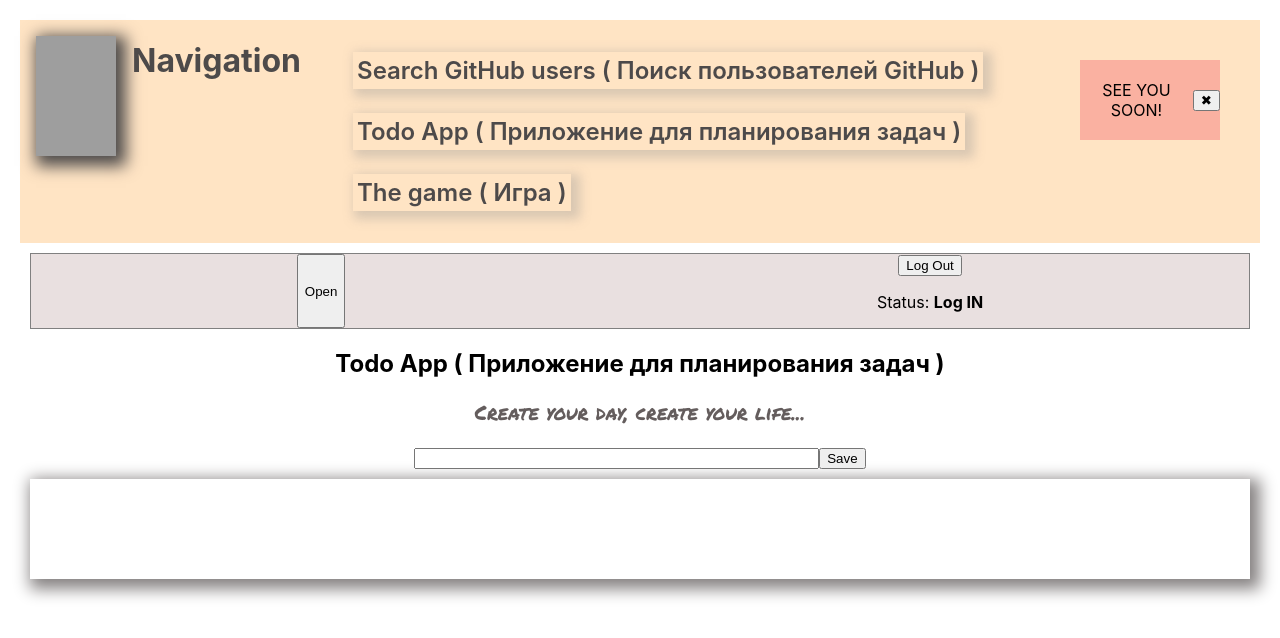
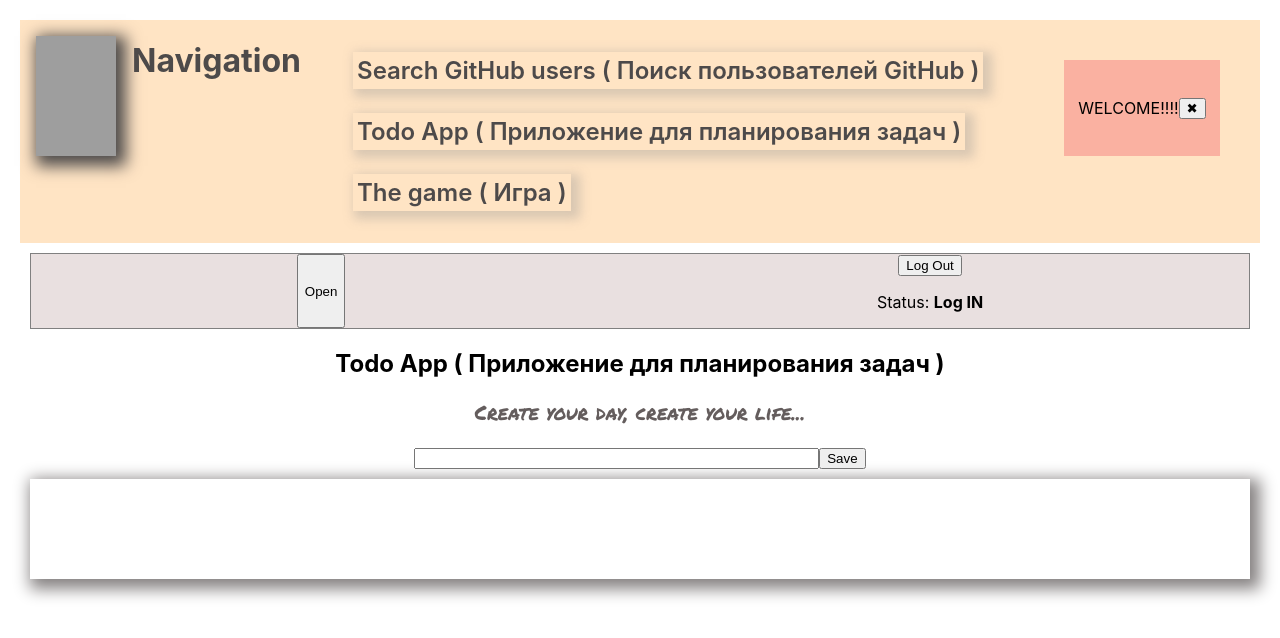
Before and after one commit to AnnaDorosheva/hook-practice, a React (Create React App) app: page /todoapp in a window 1280 px wide. Both pictures are taken after a click on the button "Log In". Shown: the top 638 px of the page. Built offline with nearby package versions, Linux system fonts and the light colour scheme; grey boxes are pictures that could not be loaded.

Commit message:
add notifications Welcome and See you soon

```diff
--- a/src/components/TodoApp/AuthManager.js
+++ b/src/components/TodoApp/AuthManager.js
@@ -7,11 +7,11 @@ const AuthManager = () => {
   const notif = useContext(notificationContext);
   const logout = () => {
     logOut();
-    notif.addMessage("WELCOME!!!!");
+    notif.addMessage("SEE YOU SOON!");
   };
   const login = () => {
     logIn();
-    notif.addMessage("SEE YOU SOON!");
+    notif.addMessage("WELCOME!!!!");
   };
   return (
     <div>
--- a/src/components/TodoApp/NotificationList.js
+++ b/src/components/TodoApp/NotificationList.js
@@ -1,18 +1,45 @@
-import React from "react";
+import React, { useEffect, useState, useRef, useContext } from "react";
 import s from "./NotificationList.module.css";
+import { authenticationContext } from "../contexts/authentication";
 
 const NotificationList = ({ items, onRemove }) => {
+    const { authentificated } = useContext(authenticationContext);
+    const [isDeleteNotif, setDeletNotif] = useState(false)
+
+    useEffect(() => {
+        const interval = setTimeout(() => {
+          setDeletNotif(true);
+        }, 5000);
+        setDeletNotif(false);
+        return () => {
+          clearInterval(interval);
+        };
+      }, [authentificated]);
+
   return(
-    <div className={s.notifContainer}>
+      <>
+      {!isDeleteNotif ? (<div className={s.notifContainer}>
         {items.map(item => (
-        <li key={item.id} className={s.notif} onClick={() => onRemove(item.id)}>
+          <li key={item.id} className={s.notif} >
             <p>{item.text}</p>
             <button type="button" onClick={() => onRemove(item.id)}>
             &#10006;
             </button>
           </li>
         ))}
-    </div>
+      </div>) : null}
+      </>
   );
       }
 export default NotificationList;
+
+{/* <div className={s.notifContainer}>
+{items.map(item => (
+  <li key={item.id} className={s.notif} ref={notification} >
+    <p>{item.text}</p>
+    <button type="button" onClick={() => onRemove(item.id)}>
+    &#10006;
+    </button>
+  </li>
+))}
+</div> */}
--- a/src/components/TodoApp/NotificationList.module.css
+++ b/src/components/TodoApp/NotificationList.module.css
@@ -15,4 +15,5 @@
     height: 80px;
     background-color: rgba(245, 126, 126, 0.5);
     margin: 8px;
+    padding: 8px;
 }
```
Also changed, not shown: src/components/contexts/notification.js (+7 -0 lines). Lines whose indentation alone changed are shown as unchanged.
